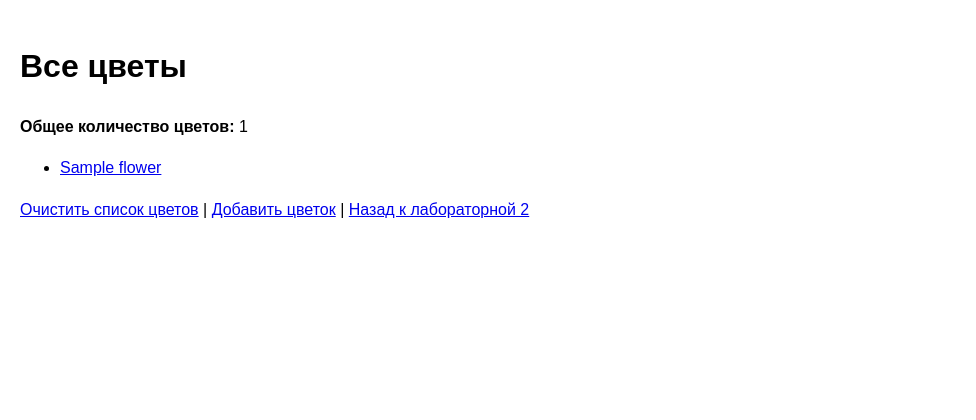
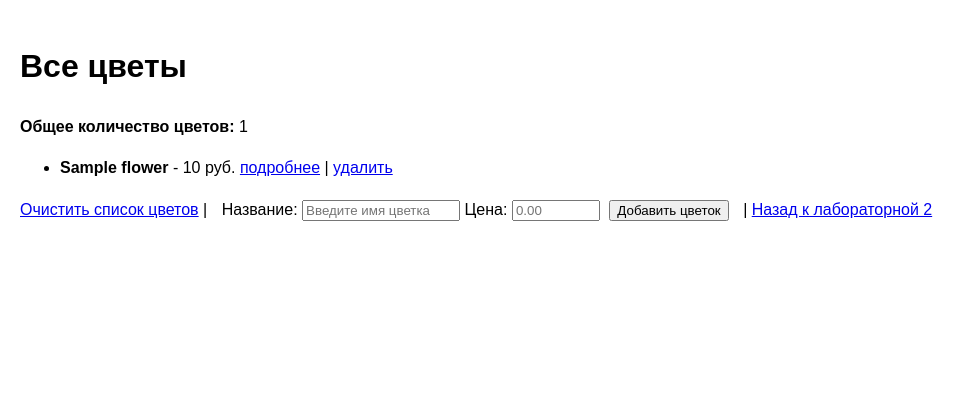
Before and after one commit to anastasiaagafonova/web-back-labs, a Flask app: template templates/all_flowers.html in a window 1280 px wide. Shown: the part 66-486 px from the top of the page, without its empty margins (0-976 px from the left). Run offline with Flask 3, Linux system fonts and the light colour scheme; the template is opened without the code that fills it: most values are stand-ins (such as "Sample title", 1, 10 or a date in 2020).

Commit message:
правки

```diff
--- a/templates/all_flowers.html
+++ b/templates/all_flowers.html
@@ -13,7 +13,9 @@
         <ul class="flowers-list">
             {% for flower in flowers %}
                 <li>
-                    <a href="{{ url_for('flowers', flower_id=loop.index0) }}">{{ flower }}</a>
+                    <strong>{{ flower.name }}</strong> - {{ flower.price }} руб.
+                    <a href="{{ url_for('flowers', flower_id=loop.index0) }}">подробнее</a> |
+                    <a href="{{ url_for('delete_flower', flower_id=loop.index0) }}">удалить</a>
                 </li>
             {% endfor %}
         </ul>
@@ -23,7 +25,13 @@
 
     <div class="actions">
         <a href="{{ url_for('clear_flowers') }}">Очистить список цветов</a> |
-        <a href="{{ url_for('add_flower', name='Новый_цветок') }}">Добавить цветок</a> |
-        <a href="{{ url_for('a') }}">Назад к лабораторной 2</a>
+        <form method="POST" action="{{ url_for('add_flower') }}" style="display: inline; margin: 0 10px;">
+            <label for="name">Название: </label>
+            <input type="text" id="name" name="name" required placeholder="Введите имя цветка" style="width: 150px;">
+            <label for="price"> Цена: </label>
+            <input type="number" id="price" name="price" required min="0" step="0.01" placeholder="0.00" style="width: 80px;">
+            <input type="submit" value="Добавить цветок" style="margin-left: 5px;">
+        </form> |
+        <a href="/lab2/">Назад к лабораторной 2</a>
     </div>
 {% endblock %}
```
